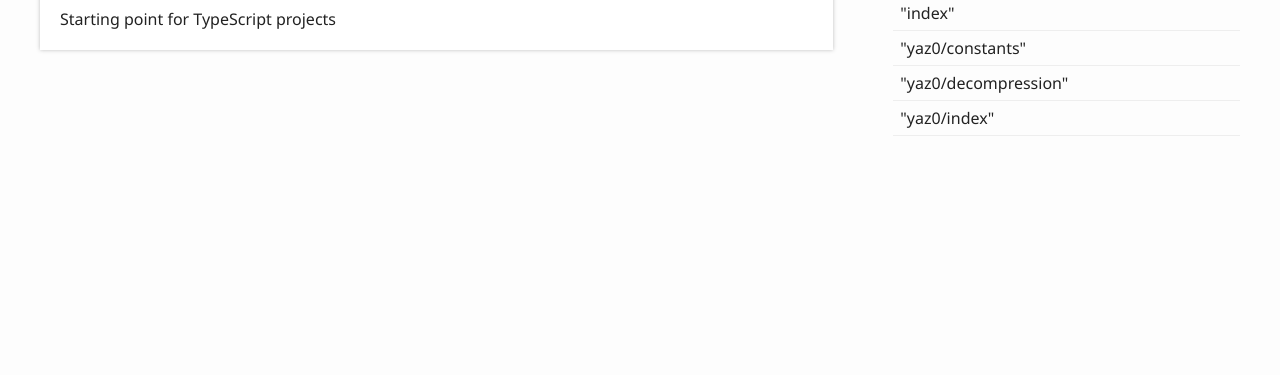
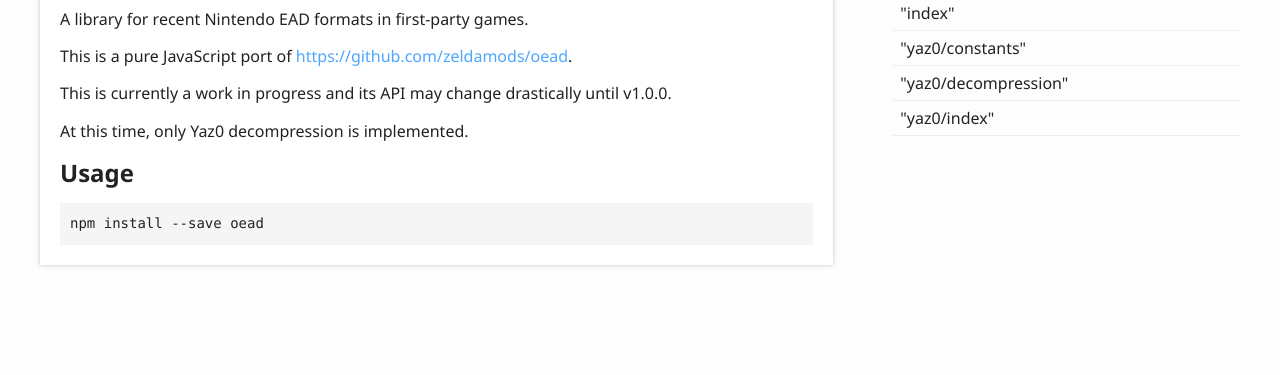
Before and after one commit to jordanbtucker/oead, a website: page docs/index.html in a window 1280 px wide. Shown: the part 249-624 px from the top of the page. Drawn offline with Linux system fonts and the light colour scheme.

Commit message:
docs: update README in docs

```diff
--- a/docs/index.html
+++ b/docs/index.html
@@ -67,7 +67,15 @@
 				<a href="#oead" id="oead" style="color: inherit; text-decoration: none;">
 					<h1>oead</h1>
 				</a>
-				<p>Starting point for TypeScript projects</p>
+				<p>A library for recent Nintendo EAD formats in first-party games.</p>
+				<p>This is a pure JavaScript port of <a href="https://github.com/zeldamods/oead">https://github.com/zeldamods/oead</a>.</p>
+				<p>This is currently a work in progress and its API may change drastically until
+				v1.0.0.</p>
+				<p>At this time, only Yaz0 decompression is implemented.</p>
+				<a href="#usage" id="usage" style="color: inherit; text-decoration: none;">
+					<h2>Usage</h2>
+				</a>
+				<pre><code class="language-bash">npm install --save oead</code></pre>
 			</div>
 		</div>
 		<div class="col-4 col-menu menu-sticky-wrap menu-highlight">
```
